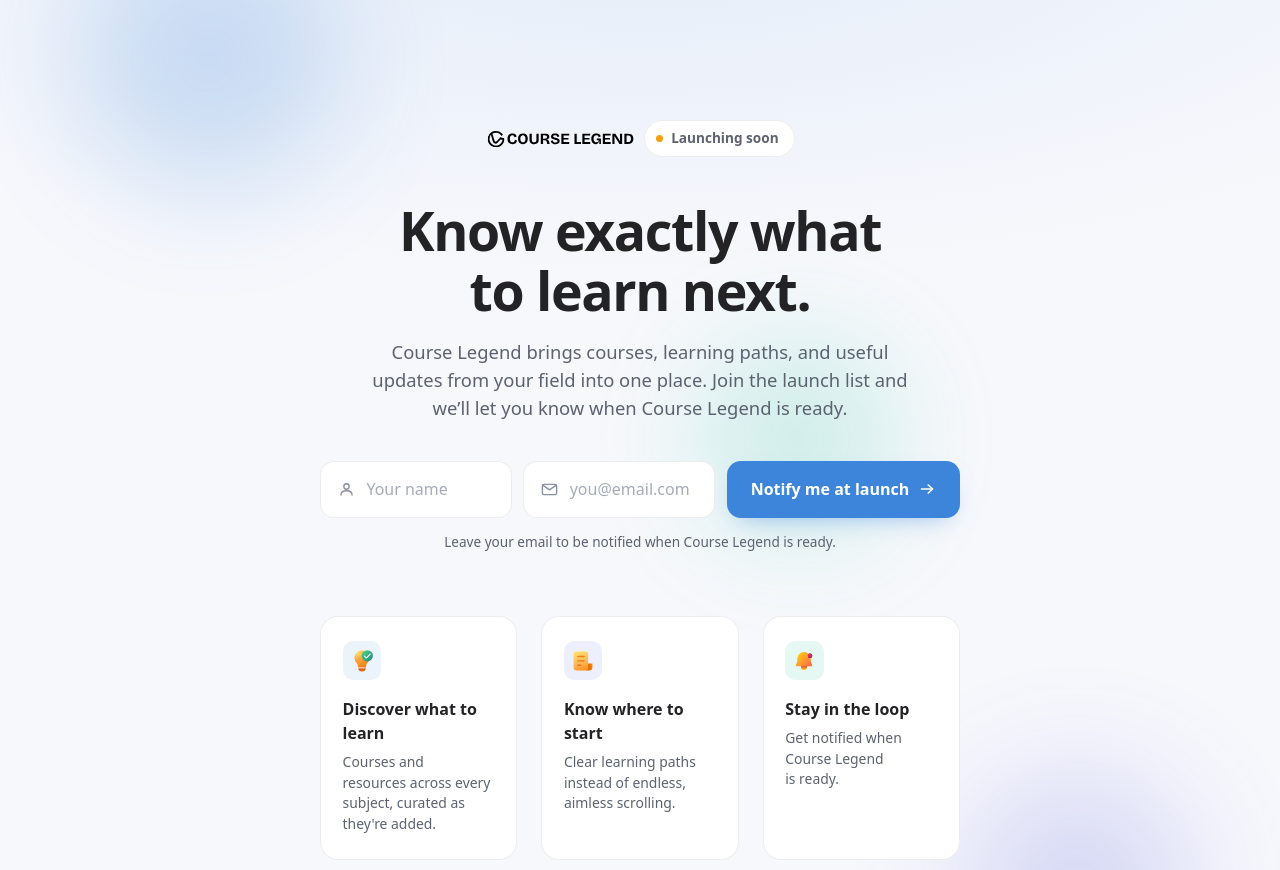
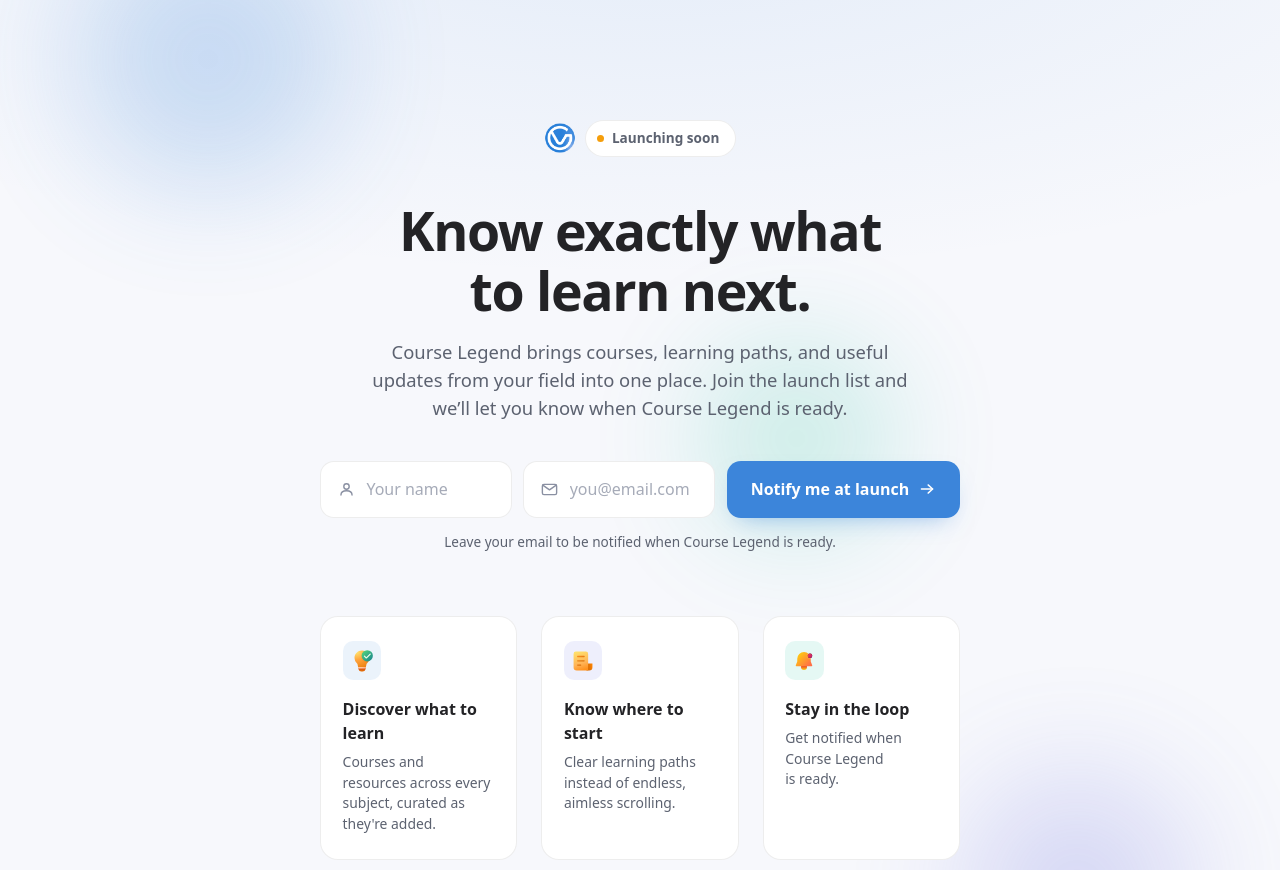
Before and after one commit to idreeswork/cl-soon, a plain HTML site: page index.html in a window 1280 px wide. Shown: the top 870 px of the page. Drawn offline with Linux system fonts and the light colour scheme.

Commit message:
Update index.html

```diff
--- a/index.html
+++ b/index.html
@@ -15,12 +15,12 @@
 <meta property="og:title" content="Course Legend — Discover What to Learn Next">
 <meta property="og:description" content="Discover courses, curated learning paths, and useful learning resources with Course Legend. Find a clearer starting point for what to learn next.">
 <meta property="og:url" content="https://courselegend.com/">
-<meta property="og:image" content="https://courselegend.com/cl.png">
+<meta property="og:image" content="https://courselegend.com/cl-favicon.png">
 <meta property="og:image:alt" content="Course Legend">
 <meta name="twitter:card" content="summary">
 <meta name="twitter:title" content="Course Legend — Discover What to Learn Next">
 <meta name="twitter:description" content="Discover courses, curated learning paths, and useful learning resources with Course Legend.">
-<meta name="twitter:image" content="https://courselegend.com/cl.png">
+<meta name="twitter:image" content="https://courselegend.com/cl-favicon.png">
 <script type="application/ld+json">
 {"@context":"https://schema.org","@graph":[{"@type":"Organization","@id":"https://courselegend.com/#organization","name":"Course Legend","url":"https://courselegend.com/","logo":"https://courselegend.com/cl.png"},{"@type":"WebSite","@id":"https://courselegend.com/#website","url":"https://courselegend.com/","name":"Course Legend","publisher":{"@id":"https://courselegend.com/#organization"}}]}
 </script>
@@ -443,7 +443,7 @@ h1{
 <div class="hero__inner">
 
 <div class="top-row reveal">
-<img class="brand-logo" src="cl-black.svg" alt="Course Legend">
+<img class="brand-logo" src="cl-favicon.png" alt="Course Legend">
 <p class="badge">
 <span class="badge__dot" aria-hidden="true"></span>
 Launching soon
```
